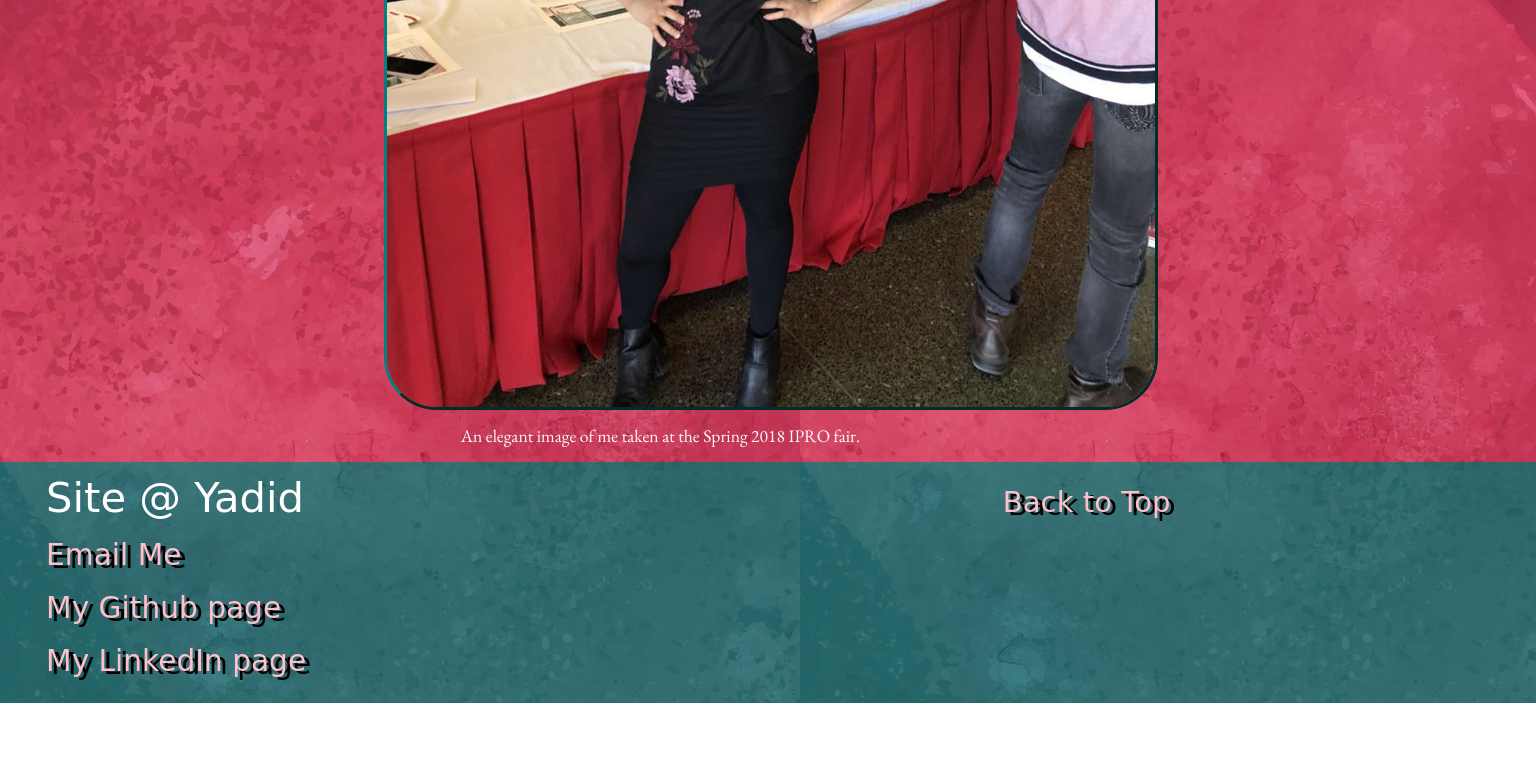
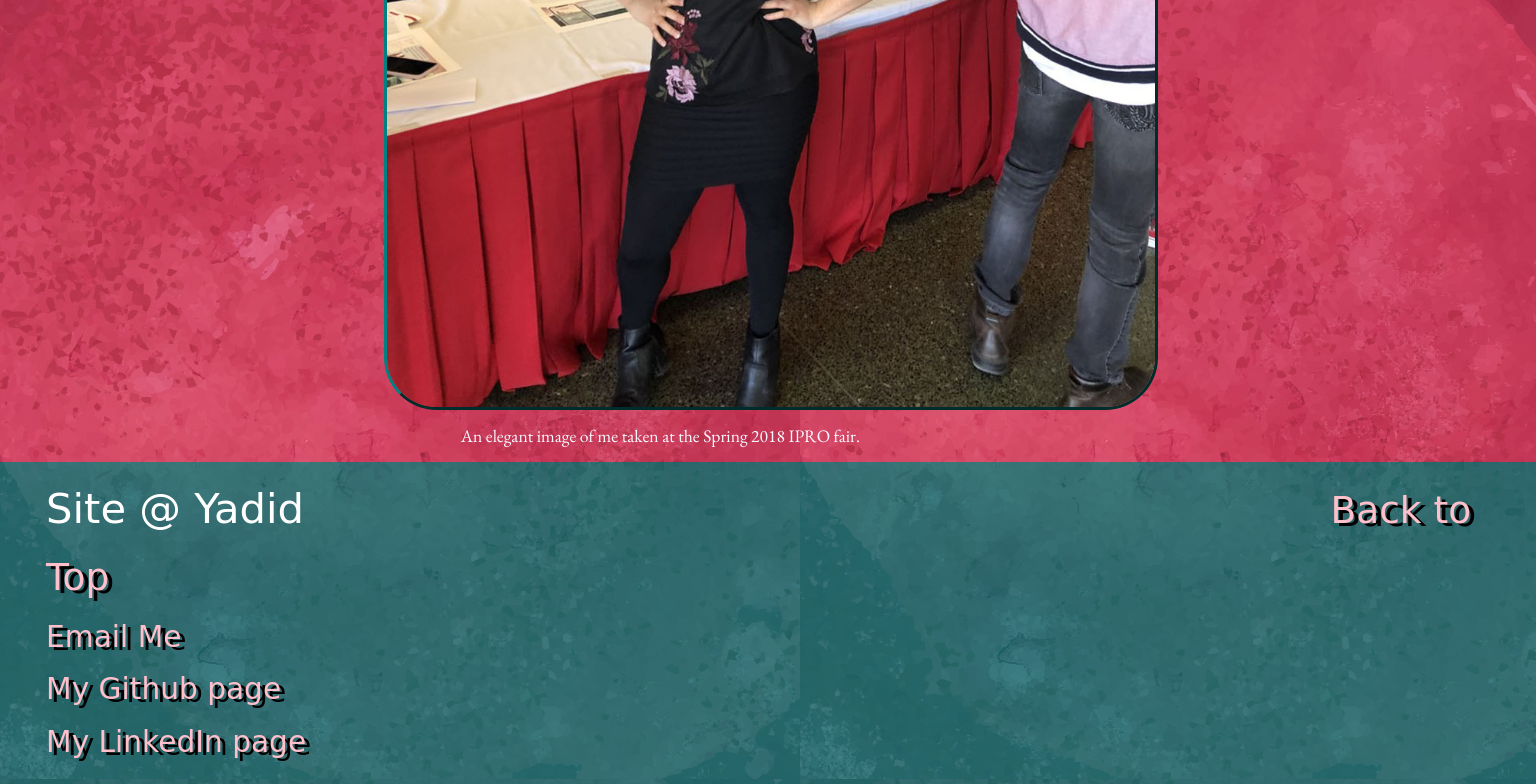
Before and after one commit to yadid7890/project-two-com330-ygh, a plain HTML site: page index.html in a window 1536 px wide. Shown: the part 10421-11205 px from the top of the page. Before the commit the page ends 11124 px from the top, so only its background shows below. Drawn offline with nearby package versions, Linux system fonts and the light colour scheme; a web font is replaced by a local one.

Commit message:
Edit location of back button

```diff
--- a/assets/css/main.css
+++ b/assets/css/main.css
@@ -390,3 +390,9 @@ a[href="#main-nav"] {
     padding-right: 10%;
   }
 }
+@media screen and (min-width: 1400px) {
+  a[href="#main-nav"] {
+    padding-left: 68%;
+    font-size: 0.9em;
+  }
+}
```
